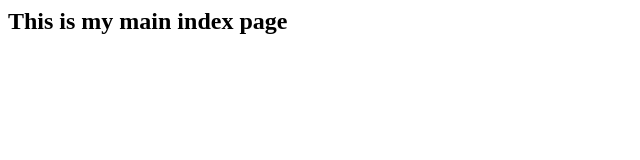
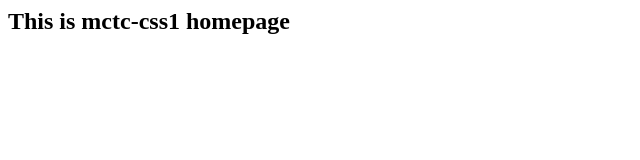
Before and after one commit to Mikemcfly12/mctc-css1, a plain HTML site: page index.html in a window 1280 px wide. Shown: the full height of the page, 0-640 px from the left. Drawn offline with Linux system fonts and the light colour scheme.

Commit message:
Update index.html

```diff
--- a/index.html
+++ b/index.html
@@ -1 +1 @@
-<h2>This is my main index page</h2>
+<h2>This is mctc-css1 homepage</h2>
```
